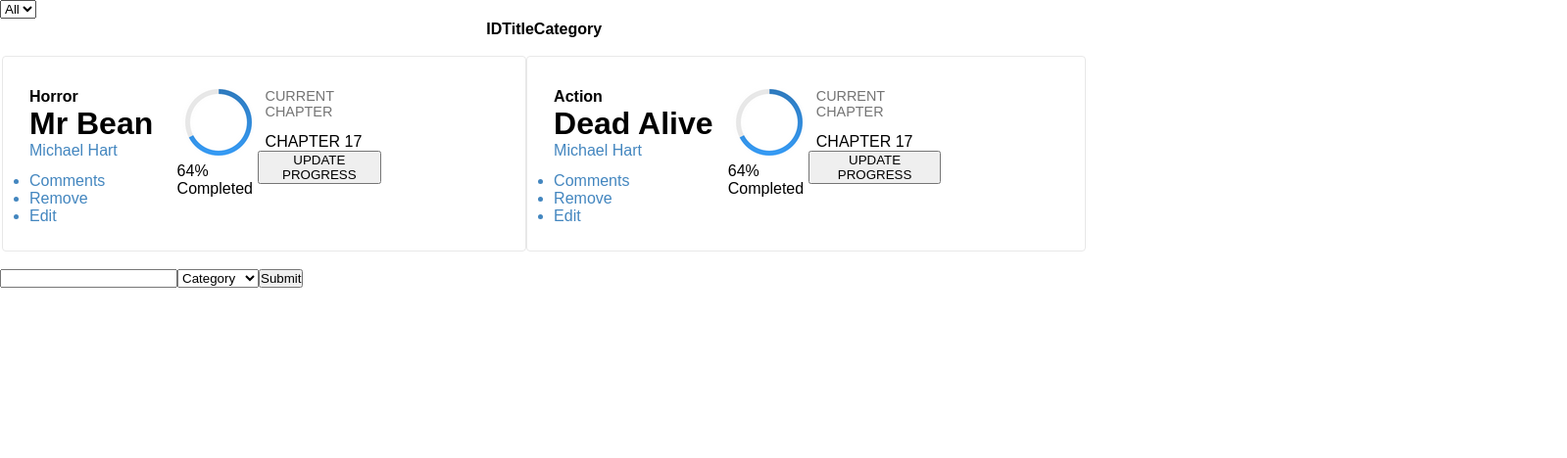
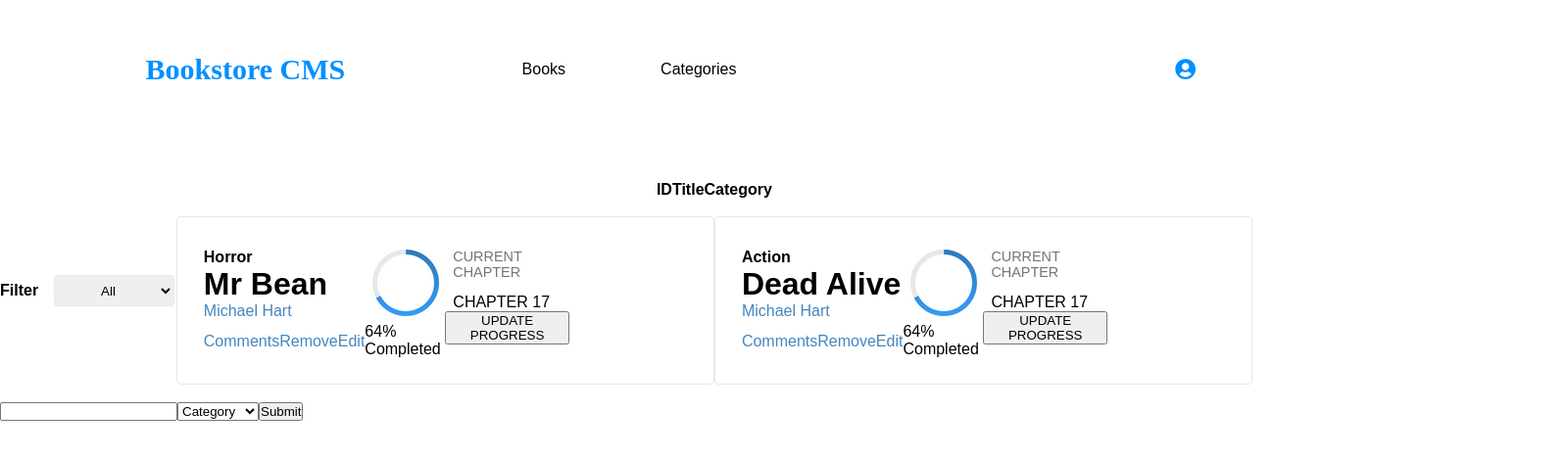
Before and after one commit to t-yanick/react-bookstore, a React (Create React App) app: page / in a window 1280 px wide. Shown: the top 468 px of the page at 98% size, 1599 px wide, since content can reach past the window. Built offline with nearby package versions, Linux system fonts and the light colour scheme.

Commit message:
Add more styles

```diff
--- a/package.json
+++ b/package.json
@@ -3,6 +3,9 @@
   "version": "0.1.0",
   "private": true,
   "dependencies": {
+    "@fortawesome/fontawesome-svg-core": "^1.2.35",
+    "@fortawesome/free-solid-svg-icons": "^5.15.3",
+    "@fortawesome/react-fontawesome": "^0.1.14",
     "@testing-library/jest-dom": "^5.11.4",
     "@testing-library/react": "^11.1.0",
     "@testing-library/user-event": "^12.1.10",
--- a/src/components/App.css
+++ b/src/components/App.css
@@ -2,6 +2,67 @@
   font-family: Arial, Helvetica, sans-serif;
   margin: 0;
   padding: 0;
+}
+
+nav,
+ul {
+  display: flex;
+  align-items: center;
+}
+
+ul {
+  list-style-type: none;
+  width: 60%;
+  justify-content: space-around;
+  align-items: center;
+}
+
+.panel-bg {
+  width: 1400px;
+  height: 95px;
+  margin: 0 0 38px;
+  padding: 23px 99px 27px 100px;
+  background-color: white;
+}
+
+.nav-title {
+  display: flex;
+  width: 50%;
+  justify-content: space-around;
+  align-items: center;
+}
+
+.nav-title a {
+  text-decoration: none;
+  color: black;
+}
+
+.nav-title a:hover {
+  color: darkgray;
+}
+
+.profile-pic {
+  display: flex;
+  justify-content: flex-end;
+  width: 30%;
+}
+
+.user-icon {
+  color: #0290ff;
+}
+
+.Bookstore-CMS {
+  width: 240px;
+  height: 37px;
+  margin: 6px 47px 2px 0;
+  font-family: Montserrat;
+  font-size: 30px;
+  font-weight: bold;
+  font-stretch: normal;
+  font-style: normal;
+  line-height: normal;
+  letter-spacing: normal;
+  color: #0290ff;
 }
 
 .book {
@@ -80,3 +141,23 @@ tr {
   color: black;
   margin: 0.9rem 0 0 0.5rem;
 }
+
+.filter-select {
+  width: 10%;
+  height: 2rem;
+  text-align: center;
+  border-radius: 4px;
+  border: solid 1px #e8e8e8;
+}
+
+.filter {
+  width: 100%;
+  display: flex;
+  justify-content: center;
+  align-items: center;
+}
+
+.filter-title {
+  font-weight: bolder;
+  margin-right: 1rem;
+}
--- a/src/components/App.js
+++ b/src/components/App.js
@@ -3,12 +3,14 @@
 import React from 'react';
 import BookList from '../containers/BookList';
 import BookForm from '../containers/BookForm';
+import NavBar from './NavBar';
 import './App.css';
 
 const categories = ['Action', 'Biography', 'History', 'Horror', 'Kids', 'Learning', 'Sci-Fi'];
 
 const App = () => (
   <div>
+    <NavBar />
     <BookList categories={categories} />
     <BookForm categories={categories} />
   </div>
--- a/src/components/CategoryFilter.js
+++ b/src/components/CategoryFilter.js
@@ -4,7 +4,7 @@ import React from 'react';
 import PropTypes from 'prop-types';
 
 const CategoryFilter = ({ handleFilterChange, categories }) => (
-  <select onChange={handleFilterChange}>
+  <select onChange={handleFilterChange} className="filter-select">
     <option value="All">All</option>
     {categories.map((category) => {
       <option key={category}>{category}</option>;
--- /dev/null
+++ b/src/components/NavBar.js
@@ -0,0 +1,20 @@
+/* eslint-disable jsx-a11y/anchor-is-valid */
+
+import React from 'react';
+import { faUserCircle } from '@fortawesome/free-solid-svg-icons';
+import { FontAwesomeIcon } from '@fortawesome/react-fontawesome';
+
+const NavBar = () => (
+  <nav className="panel-bg">
+    <div className="nav-title">
+      <h1 className="Bookstore-CMS">Bookstore CMS</h1>
+      <a href="#">Books</a>
+      <a href="#">Categories</a>
+    </div>
+    <div className="profile-pic">
+      <FontAwesomeIcon icon={faUserCircle} size="lg" className="user-icon" />
+    </div>
+  </nav>
+);
+
+export default NavBar;
--- a/src/containers/BookList.js
+++ b/src/containers/BookList.js
@@ -29,7 +29,9 @@ const BookList = ({ categories }) => {
   };
 
   return (
-    <div>
+    <div className="book-list">
+      <div className="filter">
+        <p className="filter-title">Filter</p>
         <CategoryFilter categories={categories} handleFilterChange={handleFilterChange} />
         <table>
           <thead>
@@ -44,6 +46,7 @@ const BookList = ({ categories }) => {
           </tbody>
         </table>
       </div>
+    </div>
   );
 };
 
```
Also changed, not shown: 1 other file (tests, documents, lock files or other folders). Lines whose indentation alone changed are shown as unchanged.
